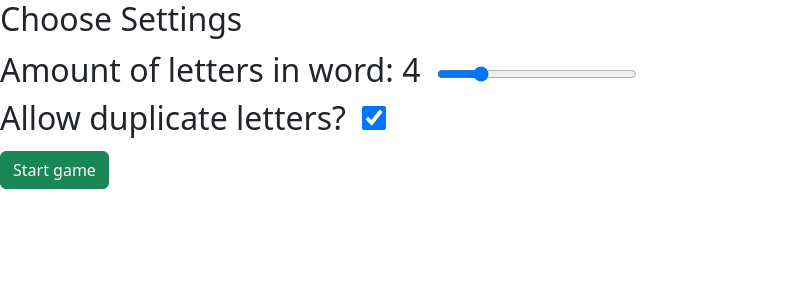
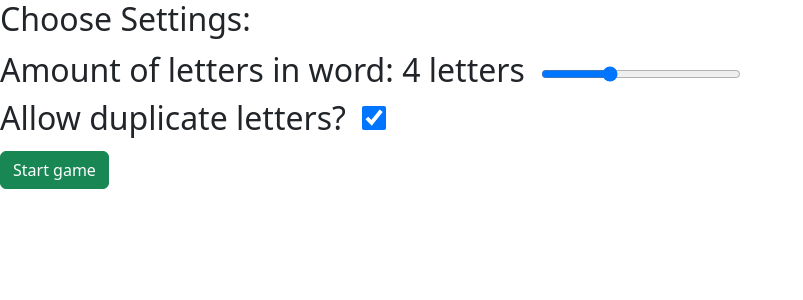
Before and after one commit to Paajt/Guessing-game, a React (Vite) app in the folder frontend/: page / in a window 1280 px wide. Shown: the top 300 px of the page, without its empty margins (0-803 px from the left). Built offline with nearby package versions, Linux system fonts and the light colour scheme; the HTML template or start-up script is replaced by a standard one.

Commit message:
Minor changes to form

```diff
--- a/frontend/src/components/Game/Game.jsx
+++ b/frontend/src/components/Game/Game.jsx
@@ -26,13 +26,13 @@ export default function Game() {
     <div>
       {!gameStarted ? (
         <form onSubmit={startGame}>
-          <h2>Choose Settings</h2>
+          <h2>Choose Settings:</h2>
 
           <label>
-            Amount of letters in word: {wordLength}
+            Amount of letters in word: {wordLength} letters
             <input
               type="range"
-              min="3"
+              min="2"
               max="8"
               value={wordLength}
               onChange={(e) => setWordLength(Number(e.target.value))}
```
